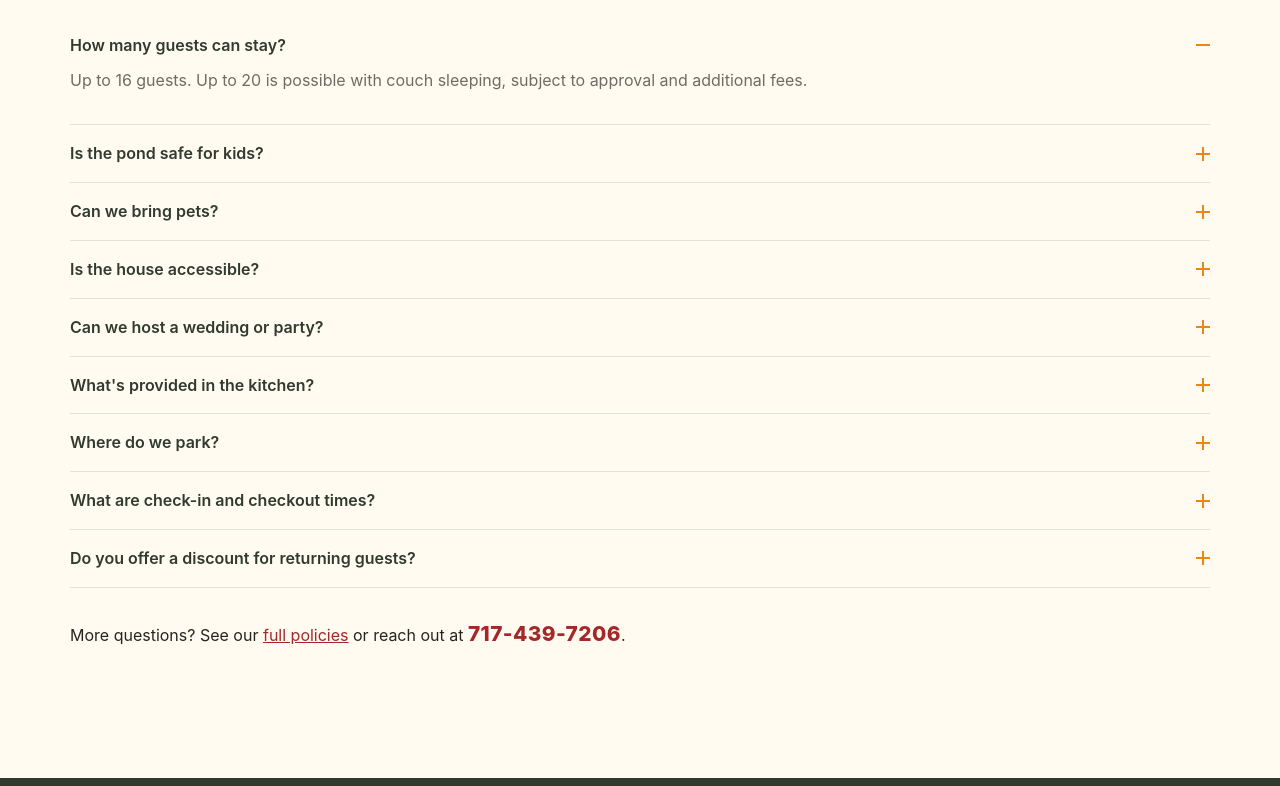
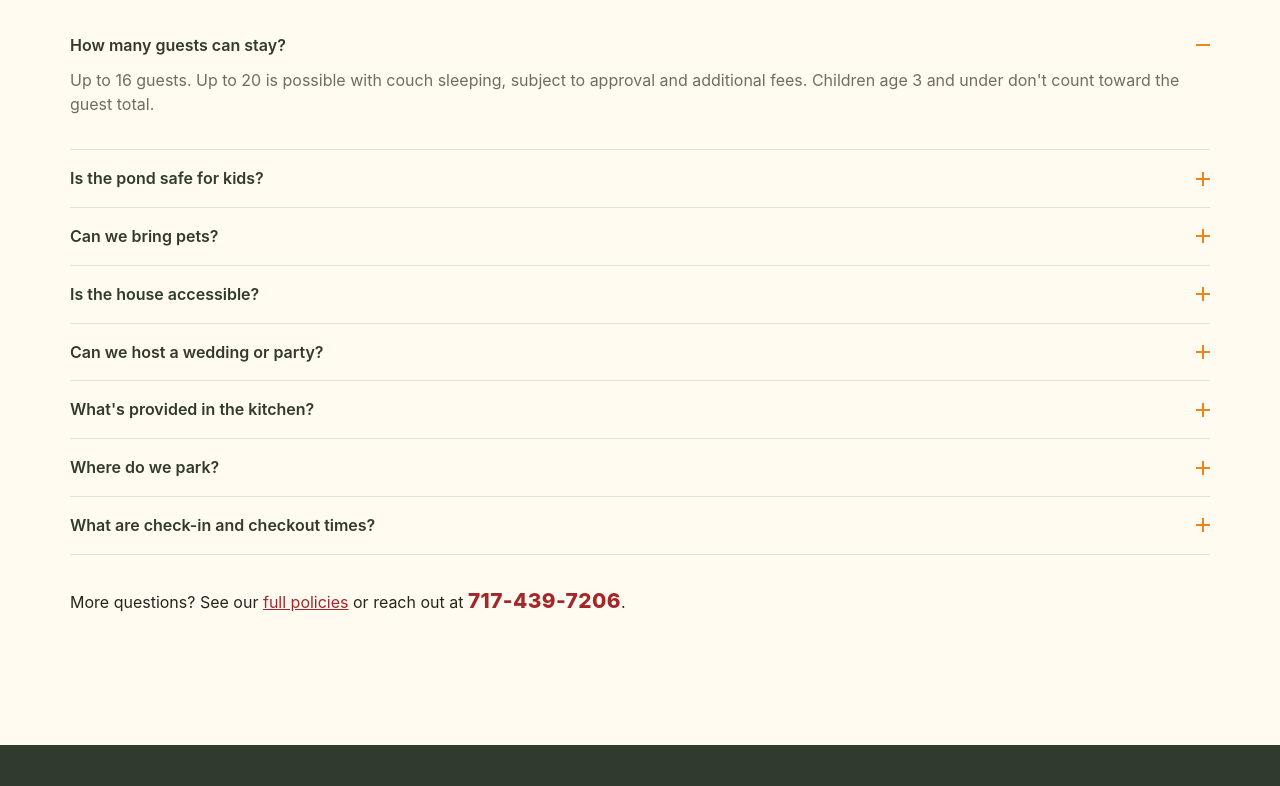
Before and after one commit to laura-ortiz-staffing/The_Sunset_Retreat, a plain HTML site: page faq.html in a window 1280 px wide. Shown: the part 252-1038 px from the top of the page. Drawn offline with Linux system fonts and the light colour scheme.

Commit message:
Clarify children age exclusion from guest count, remove returning-guest discount FAQ
- FAQ and Property & Booking page now note children 3 and under don't count toward the guest total, per John's request
- Removed the "discount for returning guests" FAQ entry per John's request

```diff
--- a/faq.html
+++ b/faq.html
@@ -35,7 +35,7 @@
 
     <details class="faq-item" open>
       <summary>How many guests can stay?</summary>
-      <p>Up to 16 guests. Up to 20 is possible with couch sleeping, subject to approval and additional fees.</p>
+      <p>Up to 16 guests. Up to 20 is possible with couch sleeping, subject to approval and additional fees. Children age 3 and under don't count toward the guest total.</p>
     </details>
     <details class="faq-item">
       <summary>Is the pond safe for kids?</summary>
@@ -65,11 +65,6 @@
       <summary>What are check-in and checkout times?</summary>
       <p>Check-in is 4:00 PM, checkout is 11:00 AM. Entry is self check-in via keypad; directions are sent before arrival since GPS may not find the driveway.</p>
     </details>
-    <details class="faq-item">
-      <summary>Do you offer a discount for returning guests?</summary>
-      <p>Yes — book direct again within 6 months of your stay and get 10% off.</p>
-    </details>
-
     <p style="margin-top:24px;">More questions? See our <a href="policies.html">full policies</a> or reach out at <a class="body-phone" href="tel:+17174397206">717-439-7206</a>.</p>
   </div>
 </section>
```
Also changed, not shown: property.html (+1 -0 lines).
